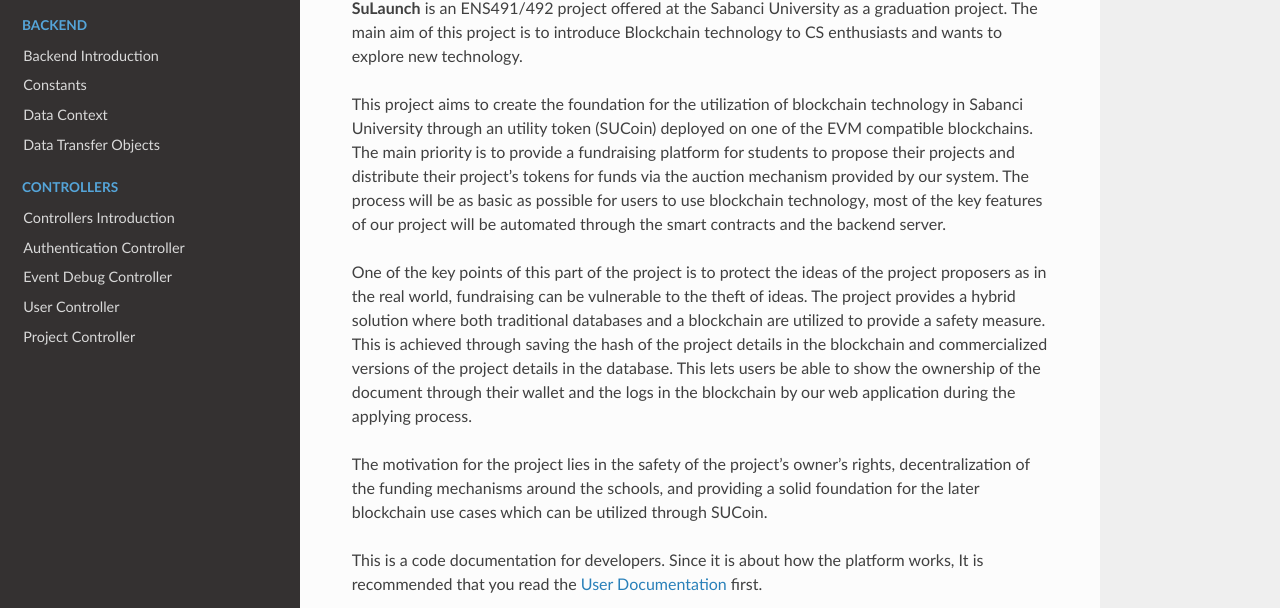
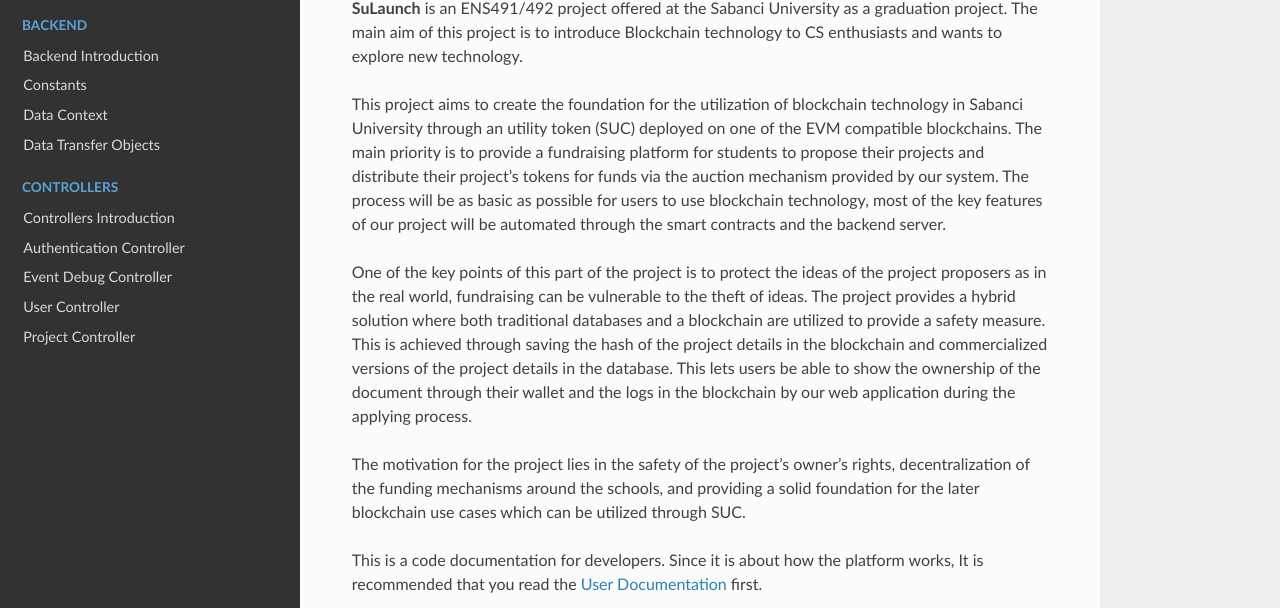
Before and after one commit to umutondersu/sulaunch-doc, a Sphinx documentation site: the page built from docs/source/index.rst, in a window 1280 px wide and 900 px high. Shown: the part 163-771 px from the top of the window. Built offline with Sphinx 7.4.7 and the Read the Docs theme 2.0.0, drawn with Linux system fonts in a browser that asks for light colours.

Commit message:
SUC change

```diff
--- a/docs/source/index.rst
+++ b/docs/source/index.rst
@@ -3,11 +3,11 @@
 
 **SuLaunch** is an ENS491/492 project offered at the Sabanci University as a graduation project. The main aim of this project is to introduce Blockchain technology to CS enthusiasts and wants to explore new technology.
 
-This project aims to create the foundation for the utilization of blockchain technology in Sabanci University through an utility token (SUCoin) deployed on one of the EVM compatible blockchains. The main priority is to provide a fundraising platform for students to propose their projects and distribute their project’s tokens for funds via the auction mechanism provided by our system. The process will be as basic as possible for users to use blockchain technology, most of the key features of our project will be automated through the smart contracts and the backend server.
+This project aims to create the foundation for the utilization of blockchain technology in Sabanci University through an utility token (SUC) deployed on one of the EVM compatible blockchains. The main priority is to provide a fundraising platform for students to propose their projects and distribute their project’s tokens for funds via the auction mechanism provided by our system. The process will be as basic as possible for users to use blockchain technology, most of the key features of our project will be automated through the smart contracts and the backend server.
 
 One of the key points of this part of the project is to protect the ideas of the project proposers as in the real world, fundraising can be vulnerable to the theft of ideas. The project provides a hybrid solution where both traditional databases and a blockchain are utilized to provide a safety measure. This is achieved through saving the hash of the project details in the blockchain and commercialized versions of the project details in the database. This lets users be able to show the ownership of the document through their wallet and the logs in the blockchain by our web application during the applying process.
 
-The motivation for the project lies in the safety of the project’s owner’s rights, decentralization of the funding mechanisms around the schools, and providing a solid foundation for the later blockchain use cases which can be utilized through SUCoin.
+The motivation for the project lies in the safety of the project’s owner’s rights, decentralization of the funding mechanisms around the schools, and providing a solid foundation for the later blockchain use cases which can be utilized through SUC.
 
 This is a code documentation for developers. Since it is about how the platform works, It is recommended that you read the `User Documentation <https://umutondersu.github.io/Sulaunch/>`_ first.
 
```
